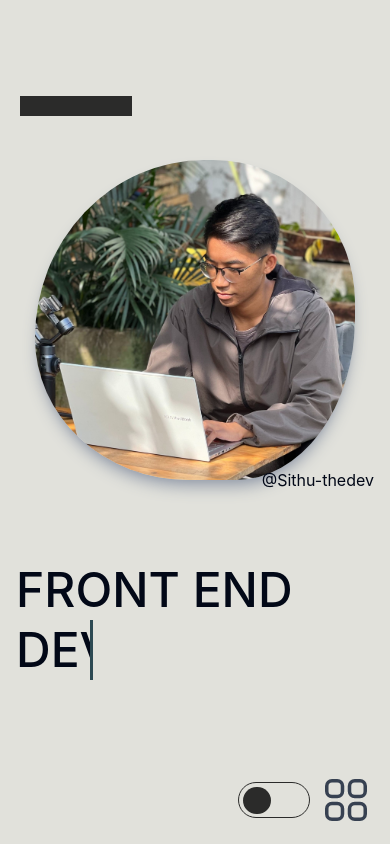
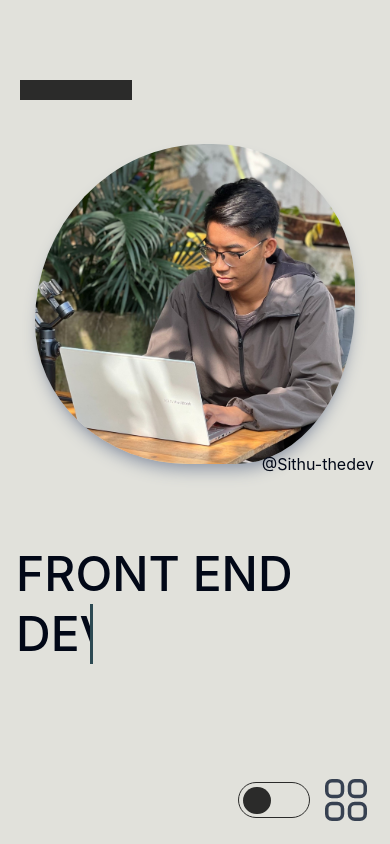
Before and after one commit to Sithu-Aung-Khant/Devfolio_01, a React (Vite) app: page / in a window 390 px wide. Shown: the top 844 px of the page. Built offline with nearby package versions, Linux system fonts and the light colour scheme.

Commit message:
Optimize mobile layout: Decrease top padding in intro section.

```diff
--- a/src/components/Intro.jsx
+++ b/src/components/Intro.jsx
@@ -4,7 +4,7 @@ import { faChevronLeft } from "@fortawesome/free-solid-svg-icons";
 const Intro = () => {
   return (
     <section id="intro">
-      <div className="container-2xl mx-auto p-4 pt-40 h-screen lg:px-24 xl:px-40 2xl:px-72 md:pt-16 lg:pt-24">
+      <div className="container-2xl mx-auto p-4 pt-36 h-screen lg:px-24 xl:px-40 2xl:px-72 md:pt-16 lg:pt-24">
         <div className="hidden md:flex justify-end">Developer Portfolio</div>
         {/* <div className="md:hidden absolute left-2 top-4">
           Developer Portfolio
```
